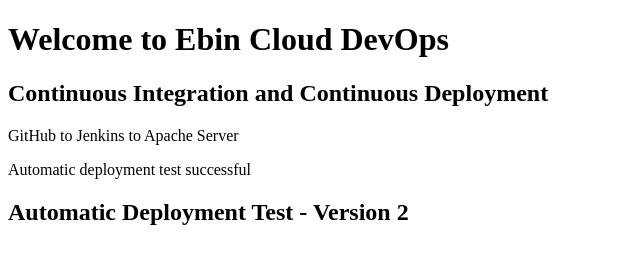
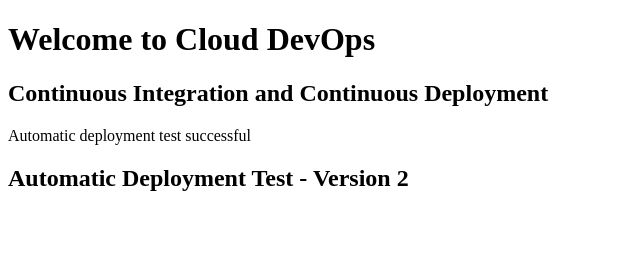
Before and after one commit to ebin9977/jenkins-web-deployment, a plain HTML site: page index.html in a window 1280 px wide. Shown: the whole page, without its empty margins (0-640 px from the left). Drawn offline with Linux system fonts and the light colour scheme.

Commit message:
Update welcome message in index.html

```diff
--- a/index.html
+++ b/index.html
@@ -4,9 +4,8 @@
     <title>Jenkins Deployment</title>
 </head>
 <body>
-    <h1>Welcome to Ebin Cloud DevOps</h1>
+    <h1>Welcome to Cloud DevOps</h1>
     <h2>Continuous Integration and Continuous Deployment</h2>
-    <p>GitHub to Jenkins to Apache Server</p>
 </body>
 </html>
 <p>Automatic deployment test successful</p>
```
